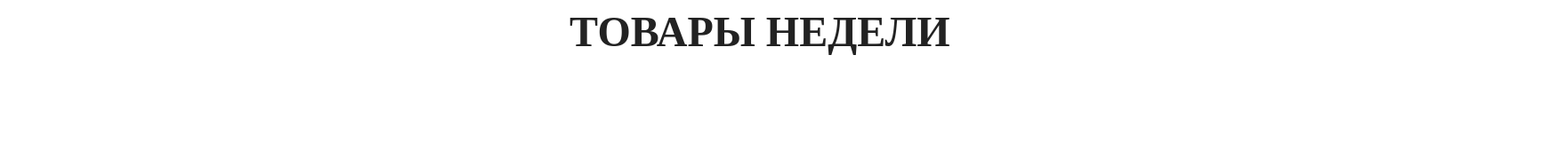
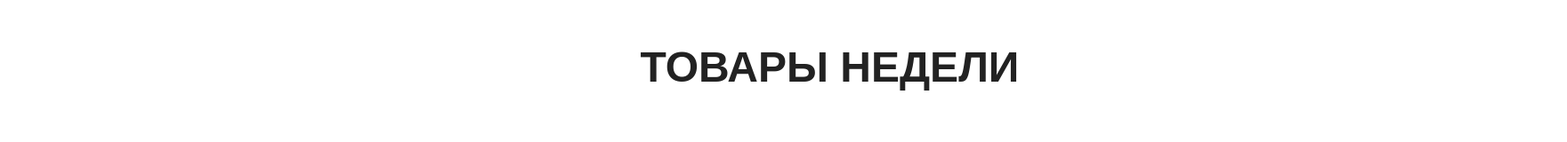
Before and after one commit to DeYakovlev/Spurit.by, a plain HTML site: page 01-product-card/index.html in a window 1280 px wide. Shown: the whole page at 89% size, 1761 px wide, since content can reach past the window. Drawn offline with Linux system fonts and the light colour scheme.

Commit message:
Add title

```diff
--- a/01-product-card/index.css
+++ b/01-product-card/index.css
@@ -1,5 +1,6 @@
+
 body{
-    font-family: Arial, Helvetica, sans-serif;
+    font-family: Arial;
     font-weight: 400;
     font-size: 16px;
     line-height: 24px;
@@ -10,19 +11,20 @@ img{
     height: auto;
 }
 
-.head_wrapper{
-    width: 100%;
+.heared_title{
+    max-width: 1920px;
     height: 100%;
-    position: relative;
+    position: absolute;
 }
 
-.header_title{
+.header__txt{
+    position: relative;
     width: 481px;
-    height: 72px;
-    position: absolute;
+    left: 719.5px;
+    font-family: Arial;
     font-size: 48px;
     font-weight: 900;
     line-height: 72px;
-    padding-left: 50%;
-    padding-right: 50%;
+    margin-top: 40px;
+    margin-bottom: 40px;
 }
--- a/01-product-card/index.html
+++ b/01-product-card/index.html
@@ -11,12 +11,8 @@
 </head>
 <body>
     <header class="header">
-        <div class="wrapper">
-            <div class="heared_wrapper">
-                <div class="header_title">
-                    <h1>ТОВАРЫ НЕДЕЛИ</h1>
-                </div>
-            </div>
+       <div class="header_title">
+          <h1 class="header__txt">ТОВАРЫ НЕДЕЛИ</h1>
         </div>
     </header>
 <main>
```
